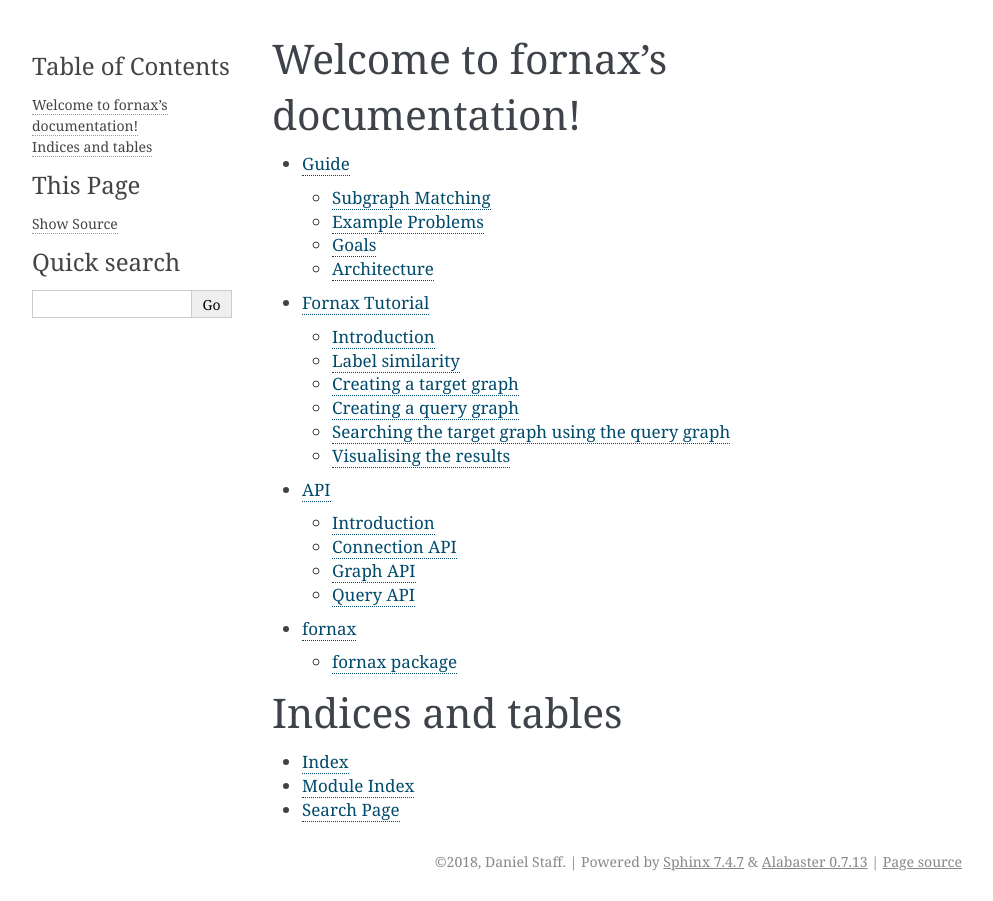
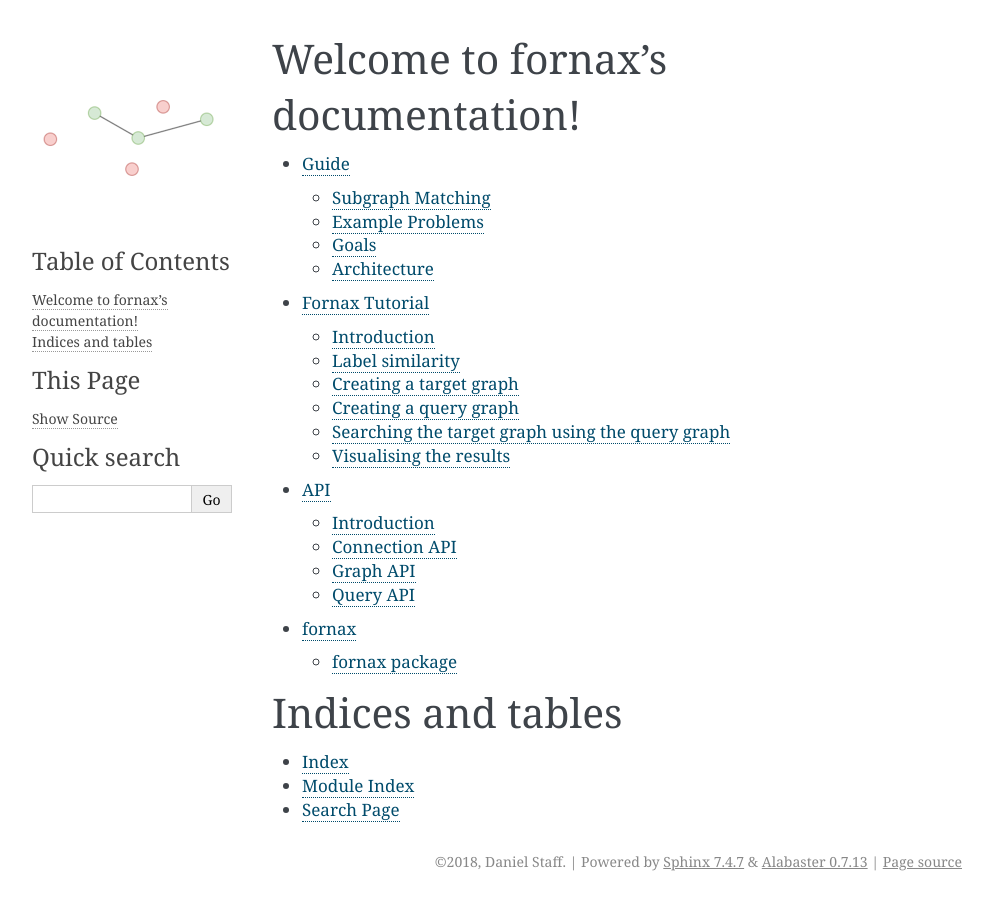
Before and after one commit to digicatapult/fornax, a Sphinx documentation site: the page built from docs/index.rst, in a window 1280 px wide. Shown: the whole page, without its empty margins (148-1141 px from the left). Built offline with Sphinx 7.4.7, drawn with Linux system fonts in a browser that asks for light colours.

Commit message:
add a logo

```diff
--- a/docs/conf.py
+++ b/docs/conf.py
@@ -94,6 +94,7 @@ html_theme = 'alabaster'
 # relative to this directory. They are copied after the builtin static files,
 # so a file named "default.css" will overwrite the builtin "default.css".
 html_static_path = ['_static']
+html_logo = 'img/logo.png'
 
 # Custom sidebar templates, must be a dictionary that maps document names
 # to template names.
```
Also changed, not shown: docs/img/logo.png (added).
